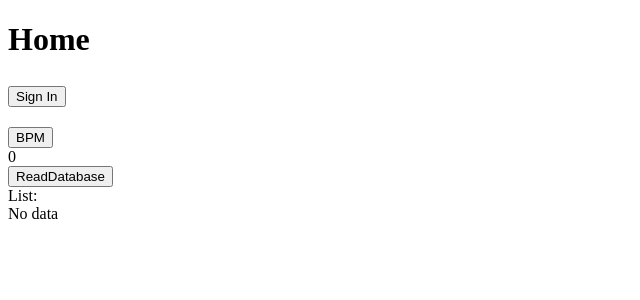
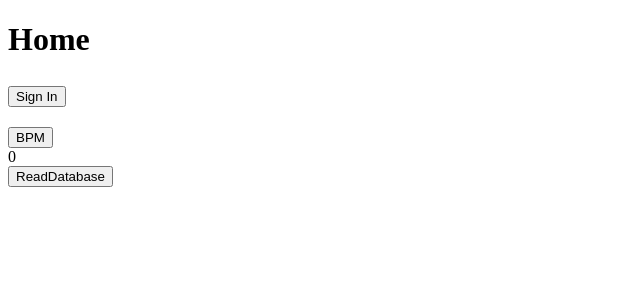
Before and after one commit to wsa138/metronome, a React (Create React App) app: page / in a window 1280 px wide. Shown: the top 300 px of the page, without its empty margins (0-640 px from the left). Built offline with nearby package versions, Linux system fonts and the light colour scheme; no server answers; the database is empty.

Commit message:
Remove List.js from Home.js while it is broken.

```diff
--- a/src/components/List.js
+++ b/src/components/List.js
@@ -1,6 +1,7 @@
 import { useEffect, useState } from 'react';
 import { ref, onValue } from 'firebase/database';
 
+// TODO: This component doesn't work
 const List = ({ userUID, db }) => {
   const [list, setList] = useState('No data');
 
@@ -13,7 +14,7 @@ const List = ({ userUID, db }) => {
         return;
       }
       // TODO: Instead of setting it to beatsPerMinute I need to iterate the object and create the list.
-      const data = snapshot.val().Users[userUID].beatsPerMinute;
+      const data = snapshot.val().Users[userUID];
       setList(data);
     });
   }, [userUID]);
--- a/src/pages/Home.js
+++ b/src/pages/Home.js
@@ -1,6 +1,5 @@
 import BeatsPerMinute from '../components/BeatsPerMinute';
 import SignIn from '../components/SignIn';
-import List from '../components/List';
 import Form from '../components/Form';
 import { getDatabase, ref, onValue, set } from 'firebase/database';
 import { useEffect, useState } from 'react';
@@ -57,7 +56,6 @@ export const Home = () => {
       </h2>
       <BeatsPerMinute bpm={bpm} setBPM={setBPM} />
       <button onClick={readDatabaseLog}>ReadDatabase</button>
-      <List userUID={userUID} db={db} />
       {userUID === null ? null : <Form bpm={bpm} userUID={userUID} db={db} />}
     </div>
   );
```
